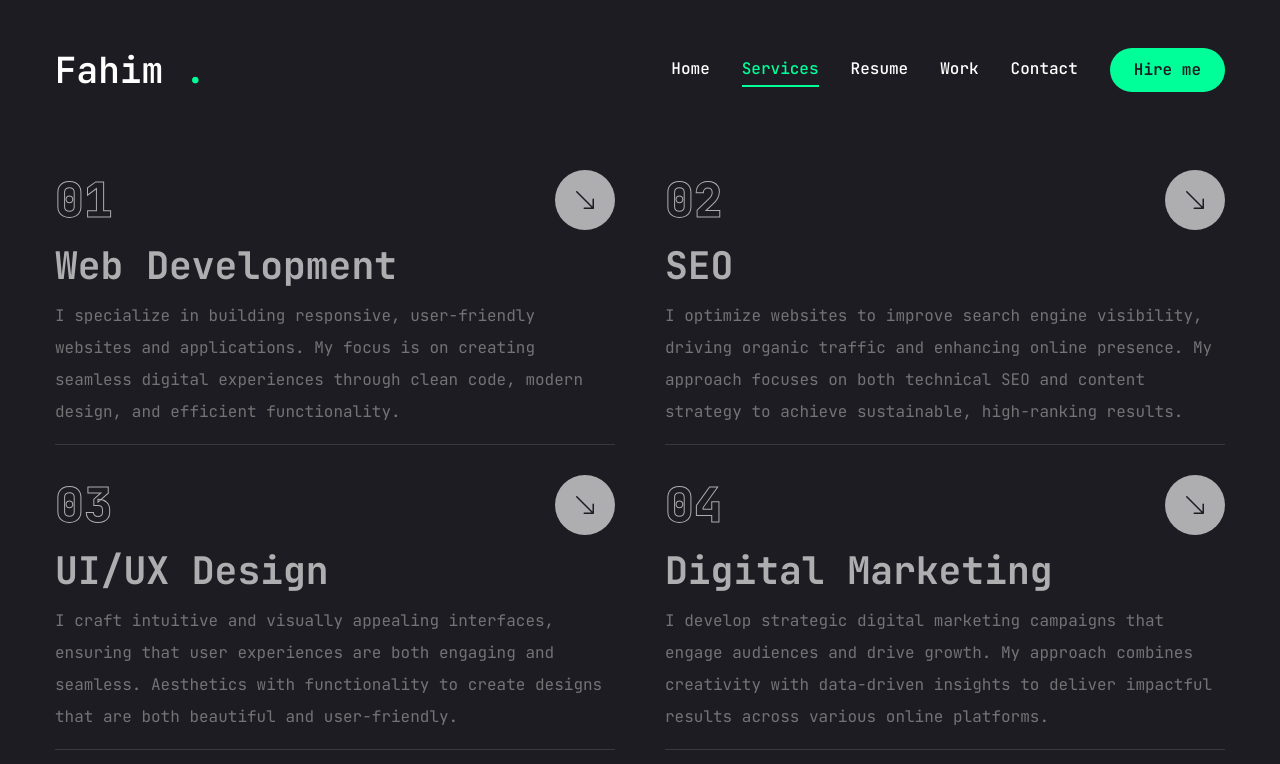
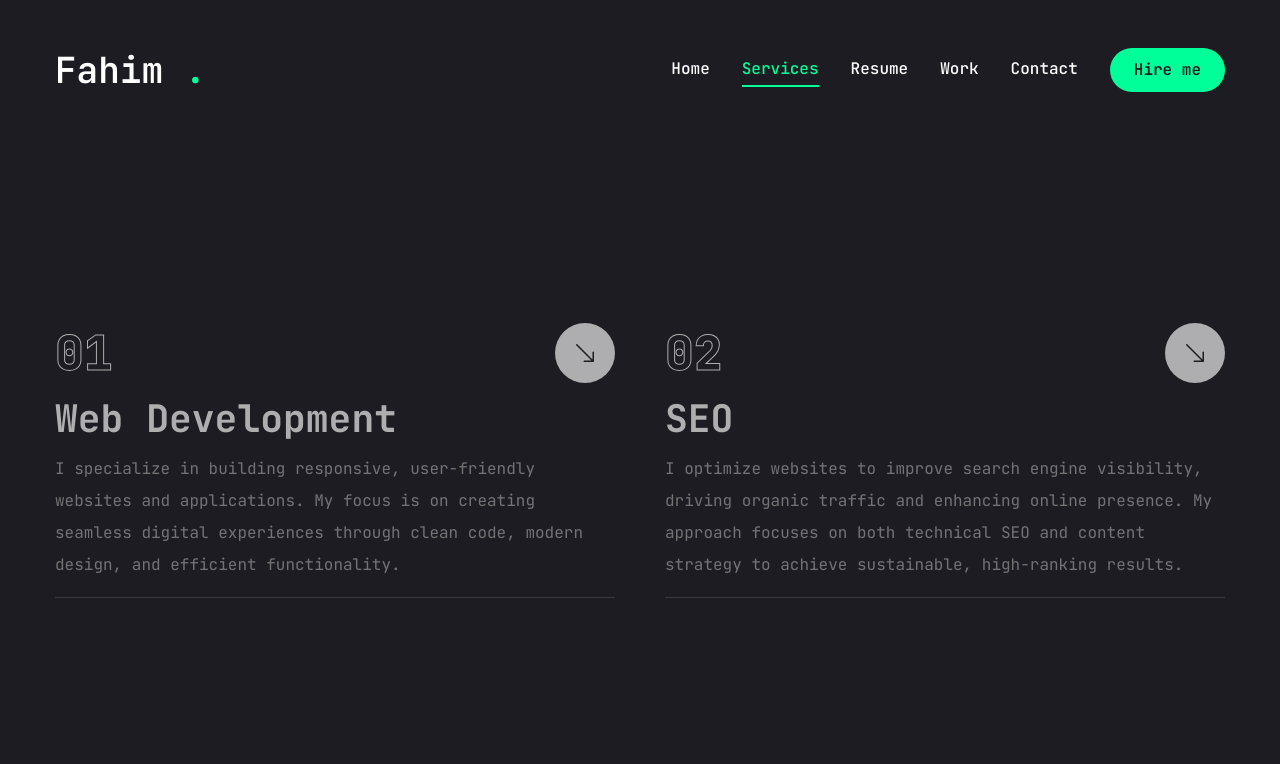
Before and after one commit to JewelHFahim/JewelHFahim-Portfolio, a Next.js app: page /services in a window 1280 px wide. Shown: the top 764 px of the page. Built offline with nearby package versions, Linux system fonts and the light colour scheme.

Commit message:
resume pdf updated

```diff
--- a/app/page.jsx
+++ b/app/page.jsx
@@ -27,7 +27,6 @@ export default function Home() {
             {/* btn & socials */}
             <div className="flex flex-col xl:flex-row items-center gap-8">
               <Link href="https://drive.google.com/file/d/10xENo9iAQD68TO9tJt54GlZg0VIoP4f0/view?usp=drive_link" target="_blank">
-              {/* <Link href="https://drive.google.com/file/d/1i5L9Ek0zjuwYWaofXCe9WClgb-WGyCMg/view?usp=sharing" target="_blank"> */}
                 <Button
                   variant="outline"
                   size="lg"
--- a/app/services/page.jsx
+++ b/app/services/page.jsx
@@ -19,21 +19,21 @@ const Service = () => {
         "I optimize websites to improve search engine visibility, driving organic traffic and enhancing online presence. My approach focuses on both technical SEO and content strategy to achieve sustainable, high-ranking results.",
       href: "",
     },
-    {
-      num: "03",
-      title: "UI/UX Design",
-      description:
-        "I craft intuitive and visually appealing interfaces, ensuring that user experiences are both engaging and seamless. Aesthetics with functionality to create designs that are both beautiful and user-friendly.",
-      href: "",
-    },
+    // {
+    //   num: "03",
+    //   title: "UI/UX Design",
+    //   description:
+    //     "I craft intuitive and visually appealing interfaces, ensuring that user experiences are both engaging and seamless. Aesthetics with functionality to create designs that are both beautiful and user-friendly.",
+    //   href: "",
+    // },
 
-    {
-      num: "04",
-      title: "Digital Marketing",
-      description:
-        "I develop strategic digital marketing campaigns that engage audiences and drive growth. My approach combines creativity with data-driven insights to deliver impactful results across various online platforms.",
-      href: "",
-    },
+    // {
+    //   num: "04",
+    //   title: "Digital Marketing",
+    //   description:
+    //     "I develop strategic digital marketing campaigns that engage audiences and drive growth. My approach combines creativity with data-driven insights to deliver impactful results across various online platforms.",
+    //   href: "",
+    // },
   ];
 
   return (
--- a/components/Stats.jsx
+++ b/components/Stats.jsx
@@ -6,22 +6,23 @@ const Stats = () => {
 
   const stats = [
     {
-      num: 2,
+      num: 3,
       text: "Year of experience",
     },
     {
-      num: 10,
+      num: 15,
       text: "Project completed",
     },
     {
-      num: 8,
+      num: 10,
       text: "Technologies mastered",
     },
     {
-      num: 500,
+      num: 5000,
       text: "Code commits",
     },
   ];
+
   return (
     <section className="mt-4 xl:pb-0">
       <div className="container mx-auto">
```
